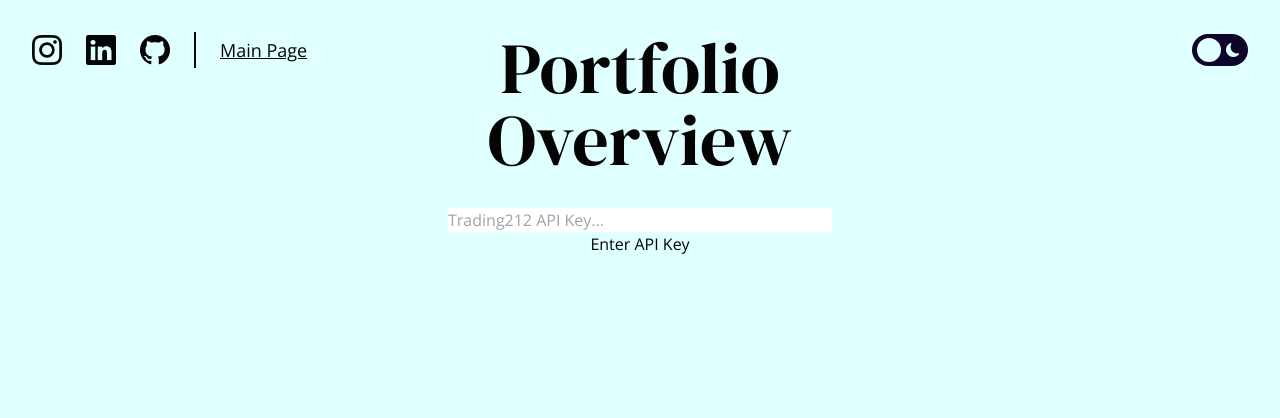
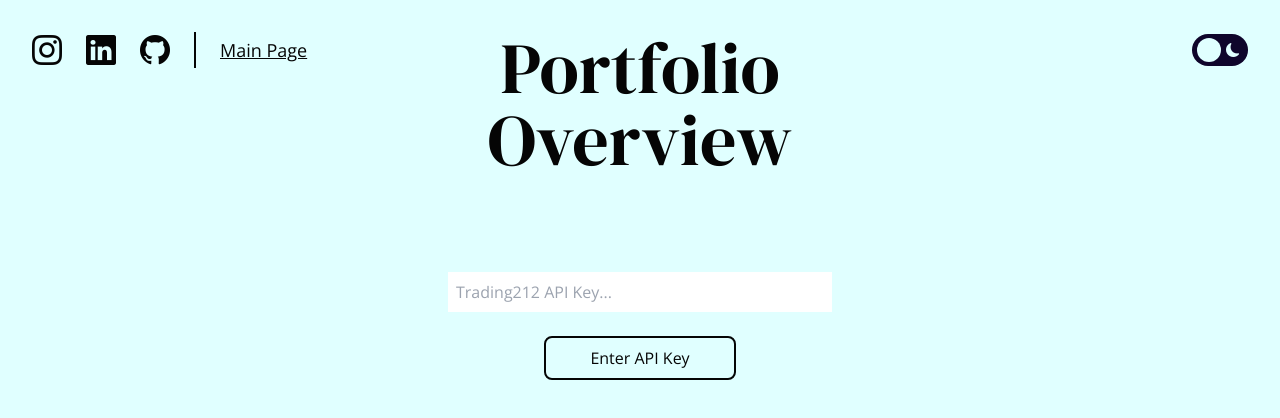
Before and after one commit to jacksanders02/portfolio-site, a Next.js app: page /portfolio-viewer in a window 1280 px wide. Shown: the top 418 px of the page. Built offline with nearby package versions, Linux system fonts and the light colour scheme.

Commit message:
Bit more on portfolio viewer - making it look nice, functionality will come eventually

```diff
--- a/src/app/portfolio-viewer/page.tsx
+++ b/src/app/portfolio-viewer/page.tsx
@@ -29,20 +29,22 @@ export default function DividendDashboard() {
       <PageContainer extraClasses={'items-center'}>
         <PageTitle>Portfolio Overview</PageTitle>
         {!keySubmitted && (
-          <form onSubmit={submitAPIKey} className={"w-96 flex flex-col"}>
+          <form onSubmit={submitAPIKey} className={"w-96 flex flex-col items-center gap-6 mt-16"}>
             <input
               type={"text"}
               placeholder={"Trading212 API Key..."}
               onChange={(e) => setKey(e.target.value)}
+              className={'w-full p-2'}
             />
-            <button type={"submit"}>Enter API Key</button>
+            <button type={"submit"} className={'hover-button dark:hover-button-dark w-1/2'}>Enter API Key</button>
           </form>
         )}
-        {keySubmitted && portfolio === null && (
+        {keySubmitted && (
+          <div className={'w-[80vmin] h-[80vmin] flex items-center justify-center'}>
+            {portfolio === null && (
               <p>Loading...</p>
             )}
             {portfolio !== null && (
-          <div className={'w-[80vmin] h-[80vmin]'}>
               <Pie
                 data={{
                   labels: portfolio["tickers"],
@@ -59,6 +61,7 @@ export default function DividendDashboard() {
                   radius: '66%'
                 }}
               />
+            )}
           </div>
         )}
       </PageContainer>
```
Lines whose indentation alone changed are shown as unchanged.
